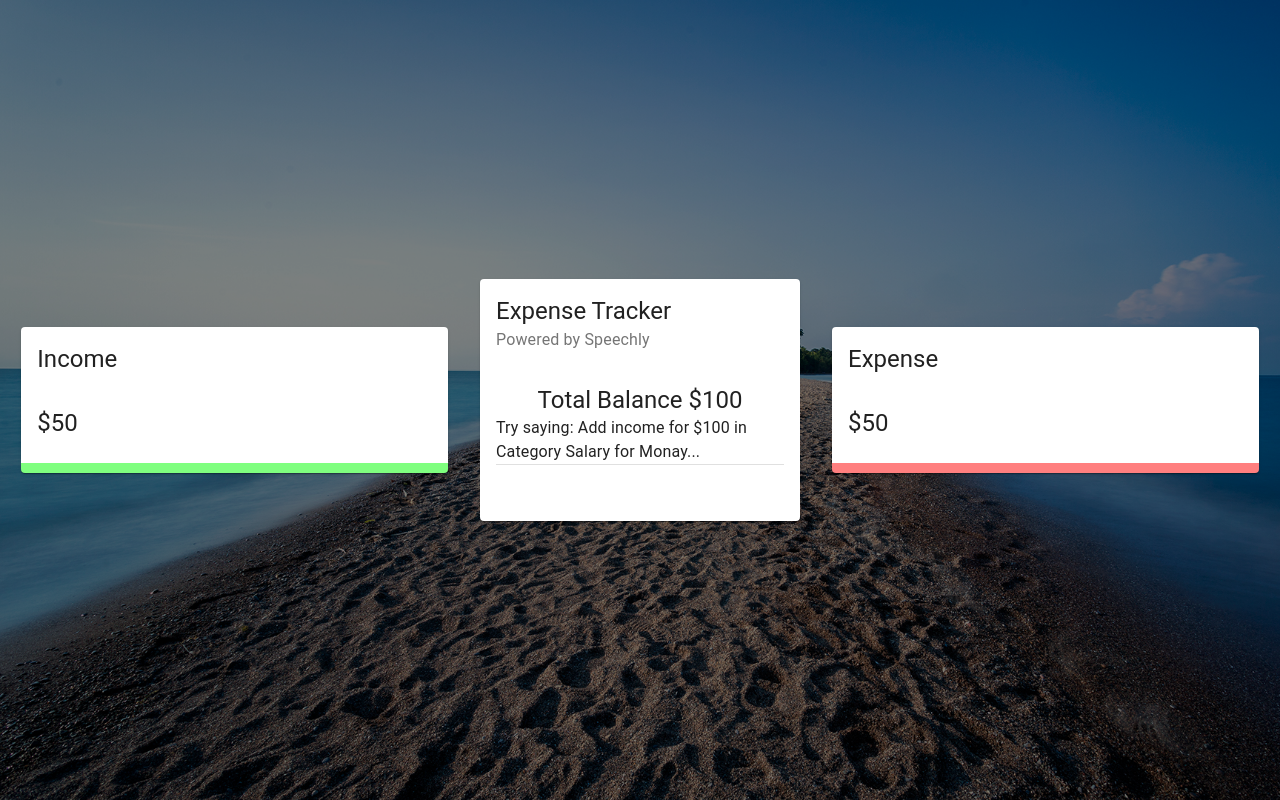
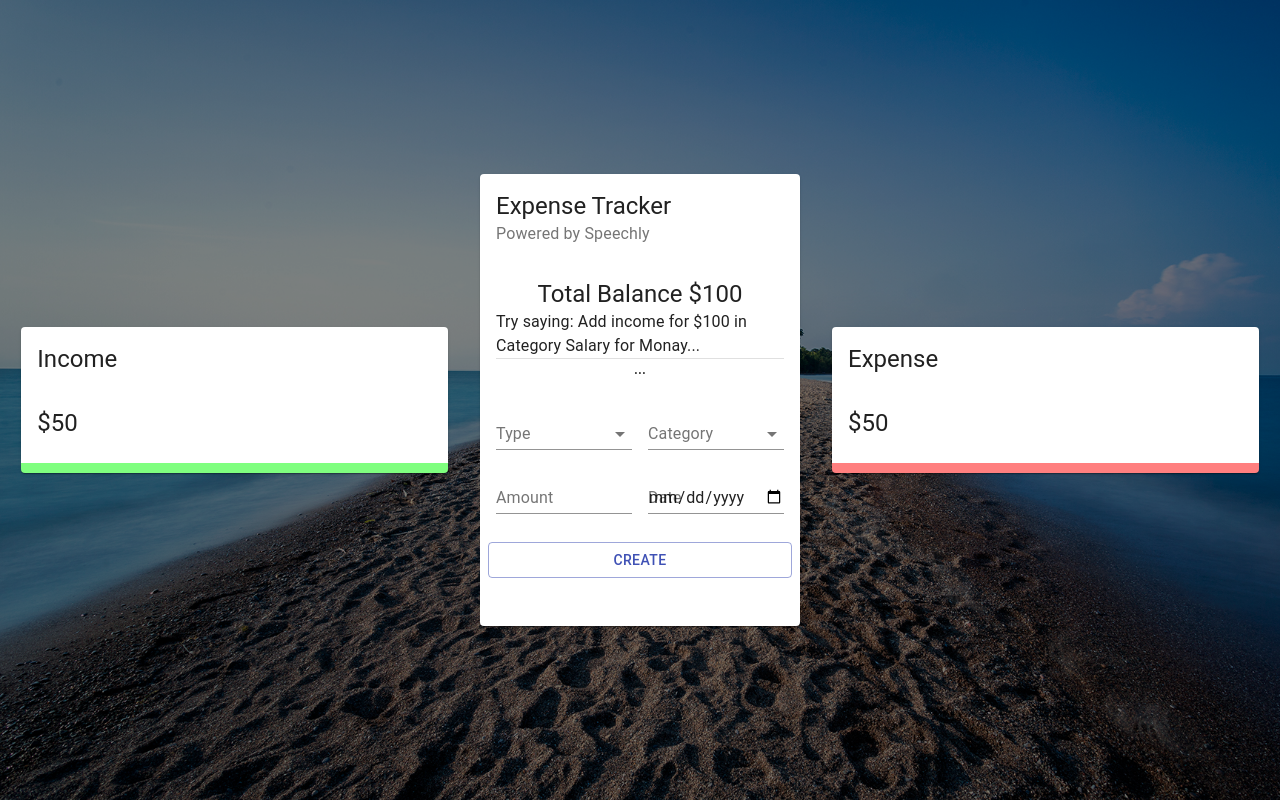
Before and after one commit to undeceive/Claw, a React (Create React App) app: page / in a window 1280 px wide. Built offline with nearby package versions, Linux system fonts and the light colour scheme; the HTML template or start-up script is replaced by a standard one.

Commit message:
Form Component

```diff
--- /dev/null
+++ b/src/components/Main/Form/Form.jsx
@@ -0,0 +1,44 @@
+import React from 'react';
+import { TextField, Typography, Grid, Button, FormControl, InputLabel, Select, MenuItem } from '@material-ui/core';
+
+import useStyles from './styles';
+const Form = () => {
+  const classes = useStyles();
+
+  return (
+    <Grid container spacing={2}>
+      <Grid item xs={12}>
+        <Typography align="center" variant="subtitle2" gutterBottom>
+          ...
+        </Typography>
+      </Grid>
+      <Grid item xs={6}>
+        <FormControl fullWidth>
+          <InputLabel>Type</InputLabel>
+          <Select>
+            <MenuItem value="Income">Income</MenuItem>
+            <MenuItem value="Expense">Expense</MenuItem>
+          </Select>
+        </FormControl>
+      </Grid>
+      <Grid item xs={6}>
+        <FormControl fullWidth>
+          <InputLabel>Category</InputLabel>
+          <Select>
+            <MenuItem value="business">Business</MenuItem>
+            <MenuItem value="salary">Salary</MenuItem>
+          </Select>
+        </FormControl>
+      </Grid>
+      <Grid item xs={6}>
+        <TextField type="number" label="Amount" fullWidth />
+      </Grid>
+      <Grid item xs={6}>
+        <TextField type="date" label="Date" fullWidth />
+      </Grid>
+    <Button className={classes.button} variant="outlined" color="primary" fullWidth>Create</Button>
+    </Grid>
+  )
+}
+
+export default Form
--- /dev/null
+++ b/src/components/Main/Form/styles.jsx
@@ -0,0 +1,12 @@
+import { makeStyles } from '@material-ui/core/styles';
+
+export default makeStyles(() => ({
+  radioGroup: {
+    display: 'flex',
+    justifyContent: 'center',
+    marginBottom: '-10px',
+  },
+  button: {
+    marginTop: '20px',
+  },
+}));
--- a/src/components/Main/Main.jsx
+++ b/src/components/Main/Main.jsx
@@ -2,6 +2,7 @@
 import { Card, CardHeader, CardContent, Typography, Grid, Divider } from '@material-ui/core';
 
 import useStyles from './styles';
+import Form from './Form/Form';
 
 const Main = () => {
   const classes = useStyles();
@@ -16,7 +17,7 @@
         Try saying: Add income for $100 in Category Salary for Monay...
           </Typography>
         <Divider />
-        {/* Form */}
+        <Form/>
       </CardContent>
     <CardContent className={classes.cardContent}>
         <Grid contianer spacing={2}>
```
